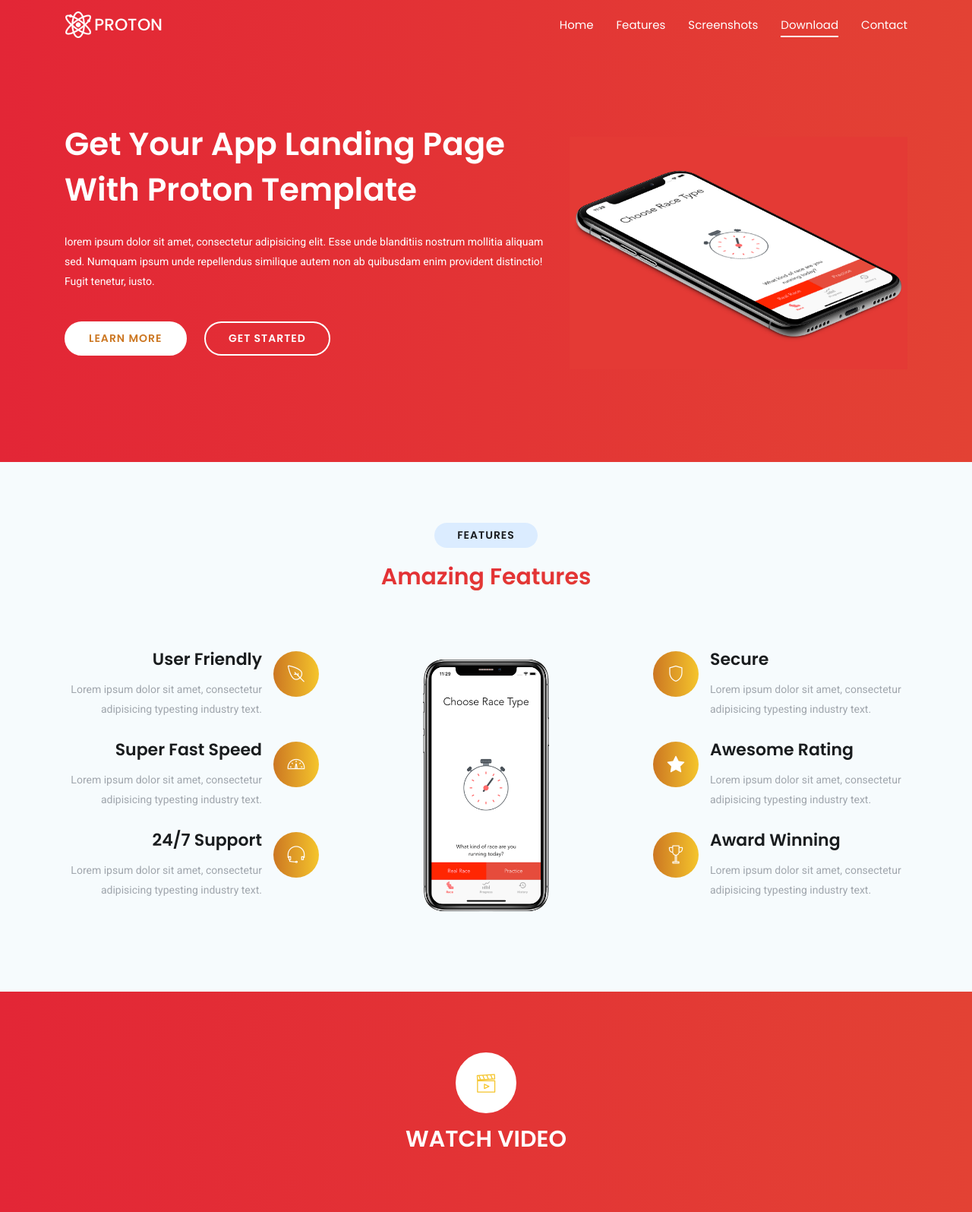
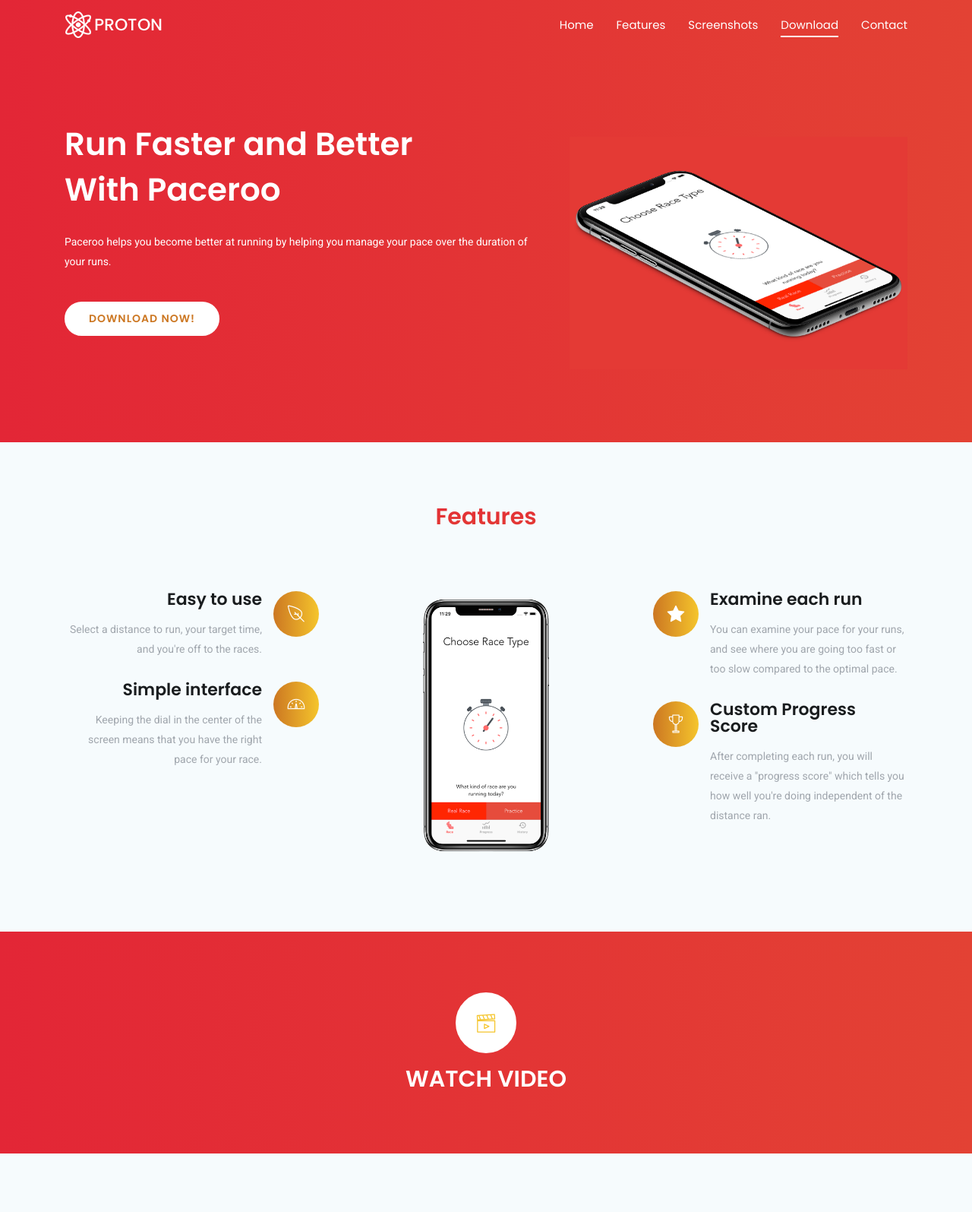
Before and after one commit to andreistoc/paceroo-landing-page, a plain HTML site: page index.html in a window 1280 px wide. Shown: the top 1595 px of the page at 76% size. Drawn offline with Linux system fonts and the light colour scheme; files whose address does not match are found by name.

Commit message:
Added social media links and text

```diff
--- a/index.html
+++ b/index.html
@@ -58,11 +58,10 @@
         <div class="row space-100">
           <div class="col-lg-7 col-md-12 col-xs-12">
             <div class="contents">
-              <h2 class="head-title">Get Your App Landing Page <br> With Proton Template</h2>
-              <p>lorem ipsum dolor sit amet, consectetur adipisicing elit. Esse unde blanditiis nostrum mollitia aliquam sed. Numquam ipsum unde repellendus similique autem non ab quibusdam enim provident distinctio! Fugit tenetur, iusto.</p>
+              <h2 class="head-title">Run Faster and Better <br> With Paceroo</h2>
+              <p>Paceroo helps you become better at running by helping you manage your pace over the duration of your runs.</p>
               <div class="header-button">
-                <a href="#" class="btn btn-border-filled">Learn More</a>
-                <a href="#" class="btn btn-border">Get Started</a>
+                <a href="#" class="btn btn-border-filled">Download Now!</a>
               </div>
             </div>
           </div>
@@ -80,8 +79,7 @@
     <div id="app-features" class="section">
       <div class="container">
         <div class="section-header">
-          <p class="btn btn-subtitle wow fadeInDown" data-wow-delay="0.2s">features</p>
-          <h2 class="section-title wow fadeIn" data-wow-delay="0.2s">Amazing Features</h2>
+          <h2 class="section-title wow fadeIn" data-wow-delay="0.2s">Features</h2>
         </div>
         <div class="row">
           <div class="col-lg-4 col-md-12 col-xs-12">
@@ -91,8 +89,8 @@
                   <i class="lni-leaf"></i>
                 </span>
                 <div class="text">
-                  <h4>User Friendly</h4>
-                  <p>Lorem ipsum dolor sit amet, consectetur adipisicing typesting industry text.</p>
+                  <h4>Easy to use</h4>
+                  <p>Select a distance to run, your target time, and you're off to the races.</p>
                 </div>
               </div>
               <div class="box-item left">
@@ -100,19 +98,19 @@
                   <i class="lni-dashboard"></i>
                 </span>
                 <div class="text">
-                  <h4>Super Fast Speed</h4>
-                  <p>Lorem ipsum dolor sit amet, consectetur adipisicing typesting industry text.</p>
+                  <h4>Simple interface</h4>
+                  <p>Keeping the dial in the center of the screen means that you have the right pace for your race.</p>
                 </div>
               </div>
-              <div class="box-item left">
+              <!-- <div class="box-item left">
                 <span class="icon">
                   <i class="lni-headphone-alt"></i>
                 </span>
                 <div class="text">
-                  <h4>24/7 Support</h4>
+                  <h4>Audio feedback</h4>
                   <p>Lorem ipsum dolor sit amet, consectetur adipisicing typesting industry text.</p>
                 </div>
-              </div>
+              </div> -->
             </div>
           </div>
           <div class="col-lg-4 col-md-12 col-xs-12">
@@ -122,7 +120,7 @@
           </div>
           <div class="col-lg-4 col-md-12 col-xs-12">
             <div class="content-right text-left">
-              <div class="box-item right">
+              <!-- <div class="box-item right">
                 <span class="icon">
                   <i class="lni-shield"></i>
                 </span>
@@ -130,14 +128,14 @@
                   <h4>Secure</h4>
                   <p>Lorem ipsum dolor sit amet, consectetur adipisicing typesting industry text.</p>
                 </div>
-              </div>
+              </div> -->
               <div class="box-item right">
                 <span class="icon">
                   <i class="lni-star-filled"></i>
                 </span>
                 <div class="text">
-                  <h4>Awesome Rating</h4>
-                  <p>Lorem ipsum dolor sit amet, consectetur adipisicing typesting industry text.</p>
+                  <h4>Examine each run</h4>
+                  <p>You can examine your pace for your runs, and see where you are going too fast or too slow compared to the optimal pace.</p>
                 </div>
               </div>
               <div class="box-item right">
@@ -145,8 +143,8 @@
                   <i class="lni-cup"></i>
                 </span>
                 <div class="text">
-                  <h4>Award Winning</h4>
-                  <p>Lorem ipsum dolor sit amet, consectetur adipisicing typesting industry text.</p>
+                  <h4>Custom Progress Score</h4>
+                  <p>After completing each run, you will receive a "progress score" which tells you how well you're doing independent of the distance ran.</p>
                 </div>
               </div>
             </div>
@@ -231,10 +229,9 @@
             <div class="download-wrapper wow fadeInRight" data-wow-delay="0.2s">
               <div>
                 <div class="download-text">
-                  <h4>Download Our App From Store</h4>
-                  <p>Appropriately implement one-to-one catalysts for change vis-a-vis wireless catalysts for change. Enthusiastically architect adaptive.</p>
+                  <h4>Download Now!</h4>
+                  <p>You can find our app on the App Store</p>
                 </div>
-                <a href="#" class="btn btn-common btn-effect"><i class="lni-android"></i> From PlayStore<br></a>
                 <a href="#" class="btn btn-apple"><i class="lni-apple"></i> From AppStore<br></a>
               </div>
             </div>
@@ -321,13 +318,13 @@
             <div class="row">
               <div class="col-md-12">
                 <div class="site-info float-left">
-                  <p>&copy; 2018 - Designed by <a href="http://uideck.com" rel="nofollow">UIdeck</a></p>
+                  <p>&copy; Andrei Istoc 2018 - Designed by <a href="http://uideck.com" rel="nofollow">UIdeck</a></p>
                 </div>
                 <div class="float-right">
                   <ul class="footer-social">
-                    <li><a class="facebook" href="#"><i class="lni-facebook-filled"></i></a></li>
-                    <li><a class="twitter" href="#"><i class="lni-twitter-filled"></i></a></li>
-                    <li><a class="linkedin" href="#"><i class="lni-linkedin-fill"></i></a></li>
+                    <li><a class="facebook" href="https://www.facebook.com/andreistoc"><i class="lni-facebook-filled"></i></a></li>
+                    <li><a class="twitter" href="https://twitter.com/andreistoc"><i class="lni-twitter-filled"></i></a></li>
+                    <li><a class="linkedin" href="https://www.linkedin.com/in/andrei-istoc-350bb513b/"><i class="lni-linkedin-fill"></i></a></li>
                   </ul>
                 </div>
               </div>
```
